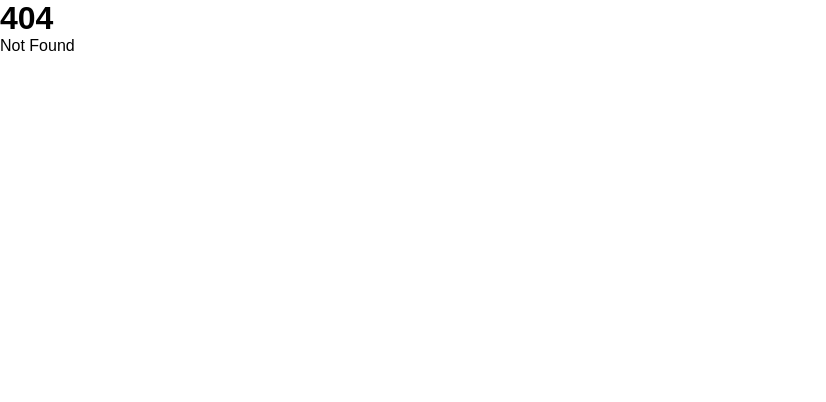
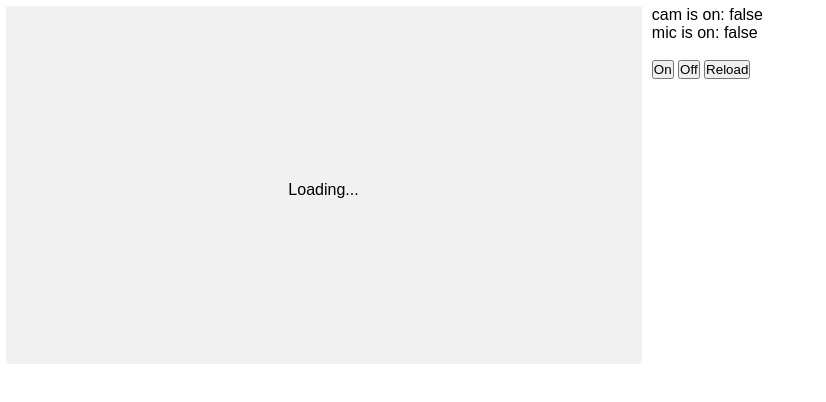
Before and after one commit to JiningLiu/stream-cam-ui, a SvelteKit app: page /home/camera in a window 1280 px wide. Before the commit this address had no page. Shown: the top 402 px of the page, without its empty margins (0-826 px from the left). Built offline with nearby package versions, Linux system fonts and the light colour scheme; a web font is replaced by a local one.

Commit message:
basic camera view

```diff
--- a/src/routes/+page.svelte
+++ b/src/routes/+page.svelte
@@ -81,9 +81,20 @@
 	}
 
 	let page = Page.Home;
+	let section = HomeSection.Camera.toString();
 	let homeSection = HomeSection.Camera;
 	let extensionsSection = ExtensionsSection.Installed;
 	let settingsSection = SettingsSection.General;
+
+	$: {
+		if (page === Page.Home) {
+			section = homeSection;
+		} else if (page === Page.Extensions) {
+			section = extensionsSection;
+		} else if (page === Page.Settings) {
+			section = settingsSection;
+		}
+	}
 </script>
 
 <main>
@@ -167,8 +178,7 @@
 
 	<!-- page content -->
 	<div id="content">
-		<h1>Page</h1>
-		<p>Page content123</p>
+		<iframe title="content" src="/{page}/{section}" frameborder="0"></iframe>
 	</div>
 </main>
 
@@ -179,5 +189,175 @@
 </div>
 
 <style>
-	@import 'styles.css';
+	:global(:root) {
+		overflow: hidden;
+	}
+
+	main {
+		display: grid;
+		grid-template-columns: 3rem 1fr;
+		grid-template-rows: 3rem 1fr;
+		gap: 0.6rem;
+		padding: 0.6rem;
+		width: calc(100% - 1.2rem);
+		height: calc(100% - 1.2rem);
+	}
+
+	#menu-parent,
+	#topbar,
+	#sidebar {
+		display: flex;
+		align-items: center;
+		justify-content: center;
+		gap: 0.2rem;
+		padding: 0.4rem;
+		background-color: var(--bg-color-2);
+	}
+
+	#menu-parent {
+		grid-row: 1;
+		grid-column: 1;
+		border-radius: 0.8rem 0.4rem 0.4rem 0.4rem;
+
+		#menu-btn {
+			display: none;
+		}
+
+		label {
+			color: var(--secondary-color);
+		}
+
+		#menu {
+			display: none;
+			position: absolute;
+			top: 3.9rem;
+			left: 0.6rem;
+			width: 10rem;
+			height: fit-content;
+			padding: 0.6rem;
+			background-color: var(--bg-color-3);
+			border-radius: 0.4rem;
+		}
+
+		#menu-btn:checked ~ #menu {
+			display: block;
+		}
+	}
+
+	#topbar,
+	#sidebar {
+		button::before {
+			content: '';
+			position: absolute;
+			opacity: 0;
+			background: var(--primary-color);
+			transition-property: opacity left width height;
+			transition: 0.2s ease-in-out;
+		}
+
+		button.selected::before {
+			opacity: 1;
+		}
+	}
+
+	#topbar {
+		flex-direction: row;
+		grid-row: 1;
+		grid-column: 2;
+		border-radius: 0.4rem 0.8rem 0.4rem 0.4rem;
+
+		button::before {
+			left: 50%;
+			bottom: -0.4rem;
+			width: 0%;
+			height: 0.2rem;
+			border-radius: 0.2rem 0.2rem 0 0;
+		}
+
+		button.selected::before {
+			left: 15%;
+			width: 70%;
+			height: 0.2rem;
+		}
+	}
+
+	#sidebar {
+		flex-direction: column;
+		grid-row: 2;
+		grid-column: 1;
+		border-radius: 0.4rem 0.4rem 0.4rem 0.8rem;
+
+		button::before {
+			top: 50%;
+			right: -0.4rem;
+			width: 0.2rem;
+			height: 0%;
+			border-radius: 0.2rem 0 0 0.2rem;
+		}
+
+		button.selected::before {
+			width: 0.2rem;
+			height: 70%;
+			top: 15%;
+		}
+	}
+
+	#content {
+		grid-row: 2;
+		grid-column: 2;
+		background-color: var(--bg-color-2);
+		border-radius: 0.4rem 0.4rem 0.8rem 0.4rem;
+
+		iframe {
+			width: 100%;
+			height: 100%;
+		}
+	}
+
+	.nav-btn {
+		color: var(--primary-color);
+		display: flex;
+		position: relative;
+		align-items: center;
+		justify-content: center;
+		width: 2.2rem;
+		height: 2.2rem;
+		background: var(--bg-color-2);
+		border: none;
+		border-radius: 0.4rem;
+		cursor: pointer;
+		-webkit-user-select: none;
+		user-select: none;
+		transition: background 0.2s;
+	}
+
+	.nav-btn:hover {
+		background: var(--bg-color-3);
+	}
+
+	#too-small {
+		position: absolute;
+		top: 0;
+		left: 0;
+		padding: 0.4rem;
+		width: calc(100% - 0.8rem);
+		height: calc(100% - 0.8rem);
+		z-index: 9999;
+		display: none;
+		flex-direction: column;
+		justify-content: center;
+		align-items: center;
+		text-align: center;
+		background: var(--bg-color-4);
+	}
+
+	@media (max-width: 12.5rem) or (max-height: 18rem) {
+		main {
+			display: none;
+		}
+
+		#too-small {
+			display: flex;
+		}
+	}
 </style>
--- /dev/null
+++ b/src/routes/home/camera/+page.svelte
@@ -0,0 +1,127 @@
+<script lang="ts">
+	import { onMount } from 'svelte';
+
+	let protocol = 'http:';
+	let hostname = 'rpi.local';
+
+	let camIsOn = false;
+	let micIsOn = false;
+
+	onMount(() => {
+		protocol = location.protocol;
+		hostname = location.hostname;
+	});
+
+	function on() {
+		fetch(`${protocol}//${hostname}:20240/camera/on`, { method: 'POST' })
+			.then((res) => res.json())
+			.then((json: { mediamtx: boolean; audiosource: boolean }) => {
+				console.log(json);
+				camIsOn = json.mediamtx;
+				micIsOn = json.audiosource;
+			});
+	}
+
+	function off() {
+		fetch(`${protocol}//${hostname}:20240/camera/off`, { method: 'POST' })
+			.then((res) => res.json())
+			.then((json: { mediamtx: boolean; audiosource: boolean }) => {
+				console.log(json);
+				camIsOn = json.mediamtx;
+				micIsOn = json.audiosource;
+			});
+	}
+	function reload() {
+		const camera = document.getElementById('camera') as HTMLIFrameElement;
+		if (camera) {
+			camera.src = `${protocol}//${hostname}:8889/cam_with_audio`;
+		}
+	}
+</script>
+
+<main>
+	<!-- camera view -->
+	<div id="cam-container">
+		<iframe
+			id="camera"
+			title="camera"
+			src="{protocol}//{hostname}:8889/cam_with_audio"
+			frameborder="0"
+		></iframe>
+	</div>
+
+	<!-- camera controls -->
+	<div id="controls">
+		<p>cam is on: {camIsOn}</p>
+		<p>mic is on: {micIsOn}</p>
+		<br />
+		<button on:click={on}>On</button>
+		<button on:click={off}>Off</button>
+		<button on:click={reload}>Reload</button>
+	</div>
+</main>
+
+<style>
+	:global(:root) {
+		background: transparent;
+	}
+
+	main {
+		display: grid;
+		gap: 0.6rem;
+		grid-template-columns: 1fr 1fr;
+		grid-template-rows: auto 1fr;
+		width: calc(100% - 0.8rem);
+		height: calc(100% - 0.8rem);
+		padding: 0.4rem;
+
+		@media (max-width: 48rem) {
+			grid-template-rows: auto auto 1fr;
+		}
+	}
+
+	#cam-container {
+		grid-row: 1;
+		grid-column: 1;
+		position: relative;
+		width: 100%;
+		aspect-ratio: 16 / 9;
+		border-radius: 0.2rem;
+
+		@media (max-width: 48rem) {
+			grid-column: 1 / 3;
+		}
+
+		#camera {
+			width: 100%;
+			height: 100%;
+			border-radius: 0.2rem;
+		}
+	}
+
+	#cam-container::before {
+		content: 'Loading...';
+		position: absolute;
+		display: flex;
+		justify-content: center;
+		align-items: center;
+		top: 0%;
+		left: 0%;
+		width: 100%;
+		aspect-ratio: 16 / 9;
+		z-index: -1;
+		background: var(--bg-color-3);
+		border-radius: 0.2rem;
+	}
+
+	#controls {
+		grid-row: 1;
+		grid-column: 2;
+		position: relative;
+
+		@media (max-width: 48rem) {
+			grid-row: 2;
+			grid-column: 1 / 3;
+		}
+	}
+</style>
```
Also changed, not shown: src/routes/styles.css (deleted, +0 -164 lines).
